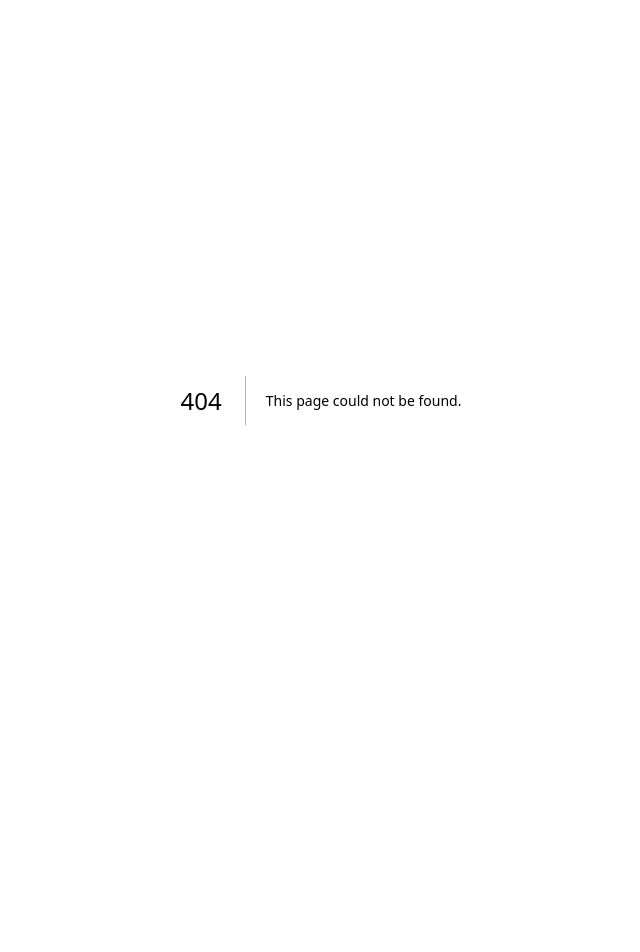
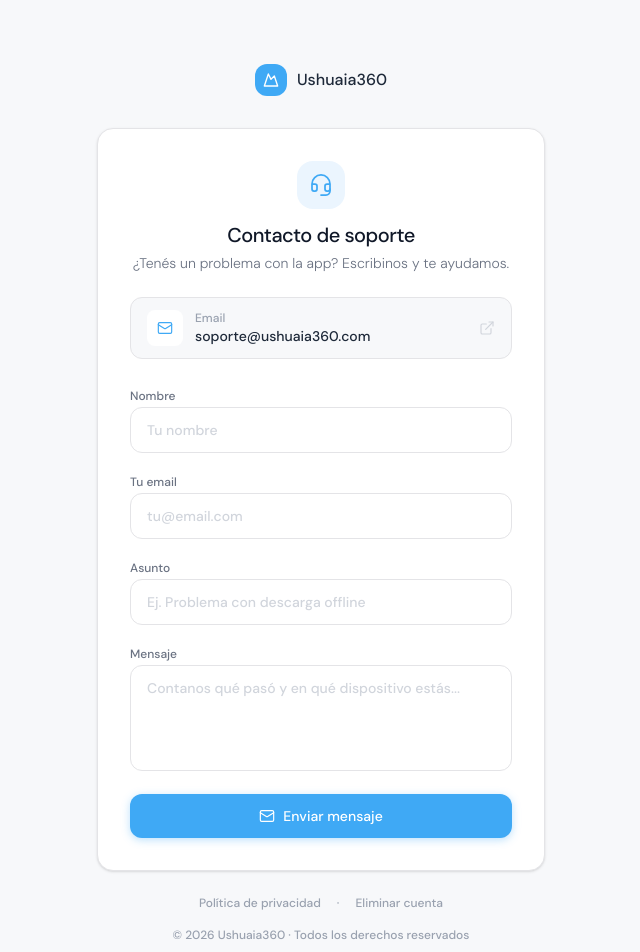
Before and after one commit to ushuaia360/ushuaia360-frontend, a Next.js app: page /support in a window 1280 px wide. Before the commit this address had no page. Shown: the top 952 px of the page, without its empty margins (319-959 px from the left). Before the commit the page ends 800 px from the top, so only its background shows below. Built offline with nearby package versions, Linux system fonts and the light colour scheme.

Commit message:
updates senderos

```diff
--- /dev/null
+++ b/src/app/support/layout.tsx
@@ -0,0 +1,15 @@
+import type { Metadata } from "next";
+
+export const metadata: Metadata = {
+  title: "Soporte · Ushuaia360",
+  description:
+    "Contactá al equipo de soporte de Ushuaia360. Ayuda con la app, cuenta y suscripciones.",
+};
+
+export default function SupportLayout({
+  children,
+}: {
+  children: React.ReactNode;
+}) {
+  return children;
+}
--- /dev/null
+++ b/src/app/support/page.tsx
@@ -0,0 +1,228 @@
+"use client";
+
+import { useState } from "react";
+import Link from "next/link";
+import {
+  Mountain,
+  Headset,
+  Mail,
+  CheckCircle2,
+  ExternalLink,
+  Loader2,
+} from "lucide-react";
+
+const SUPPORT_EMAIL = "soporte@ushuaia360.com";
+
+export default function SupportPage() {
+  const [name, setName] = useState("");
+  const [email, setEmail] = useState("");
+  const [subject, setSubject] = useState("");
+  const [message, setMessage] = useState("");
+  const [sending, setSending] = useState(false);
+  const [sent, setSent] = useState(false);
+
+  const handleSubmit = (e: React.FormEvent) => {
+    e.preventDefault();
+    setSending(true);
+
+    const body = [
+      name.trim() ? `Nombre: ${name.trim()}` : null,
+      email.trim() ? `Email: ${email.trim()}` : null,
+      "",
+      message.trim(),
+    ]
+      .filter((line) => line !== null)
+      .join("\n");
+
+    const mailto = `mailto:${SUPPORT_EMAIL}?subject=${encodeURIComponent(
+      subject.trim() || "Consulta de soporte · Ushuaia360"
+    )}&body=${encodeURIComponent(body)}`;
+
+    window.location.href = mailto;
+    setTimeout(() => {
+      setSending(false);
+      setSent(true);
+    }, 400);
+  };
+
+  return (
+    <div className="flex min-h-screen flex-col items-center justify-center bg-[#F7F8FA] px-6 py-16">
+      <div className="mb-8 flex items-center gap-2.5">
+        <div className="flex h-8 w-8 items-center justify-center rounded-xl bg-[#3FA9F5]">
+          <Mountain className="h-4 w-4 text-white" strokeWidth={2} />
+        </div>
+        <span className="text-base font-medium text-gray-800">Ushuaia360</span>
+      </div>
+
+      <div className="w-full max-w-md rounded-2xl border border-[#E4E4E7] bg-white p-8 shadow-sm">
+        {sent ? (
+          <div className="flex flex-col items-center py-4 text-center">
+            <CheckCircle2
+              className="mb-4 h-12 w-12 text-emerald-500"
+              strokeWidth={1.5}
+            />
+            <h1 className="text-xl font-medium tracking-tight text-gray-900">
+              Abrí tu app de correo
+            </h1>
+            <p className="mt-3 text-sm font-light leading-relaxed text-gray-500">
+              Completá el envío desde tu cliente de email. Si no se abrió,
+              escribinos a{" "}
+              <a
+                href={`mailto:${SUPPORT_EMAIL}`}
+                className="font-medium text-[#3FA9F5] hover:underline"
+              >
+                {SUPPORT_EMAIL}
+              </a>
+              .
+            </p>
+            <button
+              type="button"
+              onClick={() => {
+                setSent(false);
+                setSubject("");
+                setMessage("");
+              }}
+              className="mt-6 text-sm font-medium text-gray-500 transition-colors hover:text-gray-800"
+            >
+              Enviar otro mensaje
+            </button>
+          </div>
+        ) : (
+          <>
+            <div className="mb-6 flex flex-col items-center gap-3">
+              <div className="flex h-12 w-12 items-center justify-center rounded-2xl bg-[#EBF5FE]">
+                <Headset className="h-6 w-6 text-[#3FA9F5]" strokeWidth={1.75} />
+              </div>
+              <div className="text-center">
+                <h1 className="text-xl font-medium tracking-tight text-gray-900">
+                  Contacto de soporte
+                </h1>
+                <p className="mt-1 text-sm font-light text-gray-500">
+                  ¿Tenés un problema con la app? Escribinos y te ayudamos.
+                </p>
+              </div>
+            </div>
+
+            <a
+              href={`mailto:${SUPPORT_EMAIL}`}
+              className="mb-6 flex items-center gap-3 rounded-xl border border-[#E4E4E7] bg-[#F7F8FA] px-4 py-3 transition-colors hover:border-[#3FA9F5]/40 hover:bg-[#EBF5FE]/50"
+            >
+              <div className="flex h-9 w-9 shrink-0 items-center justify-center rounded-lg bg-white">
+                <Mail className="h-4 w-4 text-[#3FA9F5]" strokeWidth={1.75} />
+              </div>
+              <div className="min-w-0 flex-1">
+                <p className="text-xs font-medium text-gray-400">Email</p>
+                <p className="truncate text-sm font-medium text-gray-800">
+                  {SUPPORT_EMAIL}
+                </p>
+              </div>
+              <ExternalLink
+                className="h-4 w-4 shrink-0 text-gray-300"
+                strokeWidth={1.75}
+              />
+            </a>
+
+            <form onSubmit={handleSubmit} className="space-y-4">
+              <div className="space-y-1.5">
+                <label className="text-xs font-medium text-gray-500">
+                  Nombre
+                </label>
+                <input
+                  type="text"
+                  placeholder="Tu nombre"
+                  value={name}
+                  onChange={(e) => setName(e.target.value)}
+                  disabled={sending}
+                  className="w-full rounded-xl border border-[#E4E4E7] bg-white px-4 py-3 text-sm text-gray-800 placeholder-gray-300 outline-none transition-all focus:border-[#3FA9F5] focus:ring-2 focus:ring-[#3FA9F5]/10 disabled:cursor-not-allowed disabled:opacity-50"
+                />
+              </div>
+
+              <div className="space-y-1.5">
+                <label className="text-xs font-medium text-gray-500">
+                  Tu email
+                </label>
+                <input
+                  type="email"
+                  placeholder="tu@email.com"
+                  value={email}
+                  onChange={(e) => setEmail(e.target.value)}
+                  required
+                  disabled={sending}
+                  className="w-full rounded-xl border border-[#E4E4E7] bg-white px-4 py-3 text-sm text-gray-800 placeholder-gray-300 outline-none transition-all focus:border-[#3FA9F5] focus:ring-2 focus:ring-[#3FA9F5]/10 disabled:cursor-not-allowed disabled:opacity-50"
+                />
+              </div>
+
+              <div className="space-y-1.5">
+                <label className="text-xs font-medium text-gray-500">
+                  Asunto
+                </label>
+                <input
+                  type="text"
+                  placeholder="Ej. Problema con descarga offline"
+                  value={subject}
+                  onChange={(e) => setSubject(e.target.value)}
+                  required
+                  disabled={sending}
+                  className="w-full rounded-xl border border-[#E4E4E7] bg-white px-4 py-3 text-sm text-gray-800 placeholder-gray-300 outline-none transition-all focus:border-[#3FA9F5] focus:ring-2 focus:ring-[#3FA9F5]/10 disabled:cursor-not-allowed disabled:opacity-50"
+                />
+              </div>
+
+              <div className="space-y-1.5">
+                <label className="text-xs font-medium text-gray-500">
+                  Mensaje
+                </label>
+                <textarea
+                  placeholder="Contanos qué pasó y en qué dispositivo estás..."
+                  value={message}
+                  onChange={(e) => setMessage(e.target.value)}
+                  required
+                  rows={4}
+                  disabled={sending}
+                  className="w-full resize-none rounded-xl border border-[#E4E4E7] bg-white px-4 py-3 text-sm text-gray-800 placeholder-gray-300 outline-none transition-all focus:border-[#3FA9F5] focus:ring-2 focus:ring-[#3FA9F5]/10 disabled:cursor-not-allowed disabled:opacity-50"
+                />
+              </div>
+
+              <button
+                type="submit"
+                disabled={sending}
+                className="flex w-full items-center justify-center gap-2 rounded-xl bg-[#3FA9F5] py-3 text-sm font-medium text-white shadow-[0_2px_8px_rgba(63,169,245,0.35)] transition-all hover:bg-[#2b9de8] active:scale-[0.99] disabled:cursor-not-allowed disabled:opacity-50"
+              >
+                {sending ? (
+                  <>
+                    <Loader2 className="h-4 w-4 animate-spin" />
+                    Abriendo correo...
+                  </>
+                ) : (
+                  <>
+                    <Mail className="h-4 w-4" strokeWidth={1.75} />
+                    Enviar mensaje
+                  </>
+                )}
+              </button>
+            </form>
+          </>
+        )}
+      </div>
+
+      <div className="mt-6 flex flex-wrap items-center justify-center gap-x-4 gap-y-2 text-xs text-gray-400">
+        <Link
+          href="/privacy-policy"
+          className="transition-colors hover:text-gray-600"
+        >
+          Política de privacidad
+        </Link>
+        <span className="hidden sm:inline">·</span>
+        <Link
+          href="/delete-account"
+          className="transition-colors hover:text-gray-600"
+        >
+          Eliminar cuenta
+        </Link>
+      </div>
+
+      <p className="mt-4 text-xs text-gray-400">
+        © 2026 Ushuaia360 · Todos los derechos reservados
+      </p>
+    </div>
+  );
+}
```
